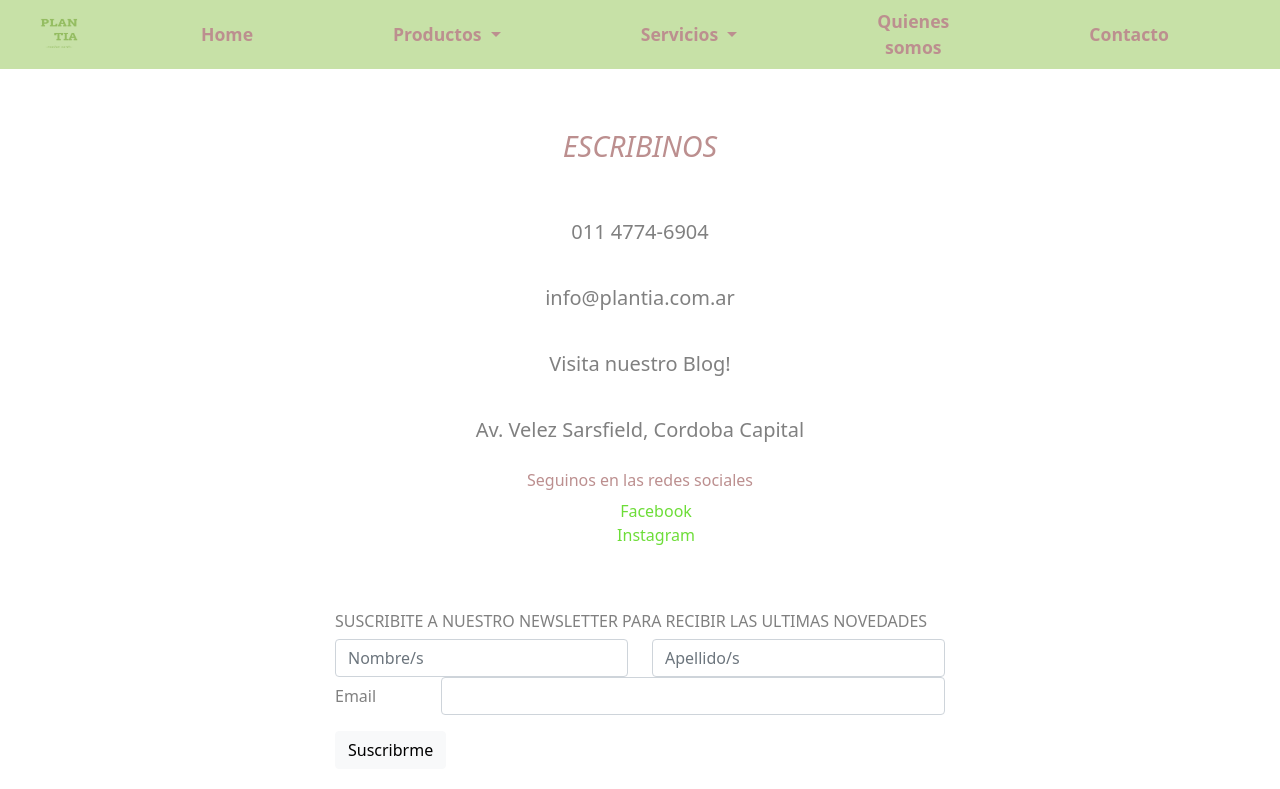
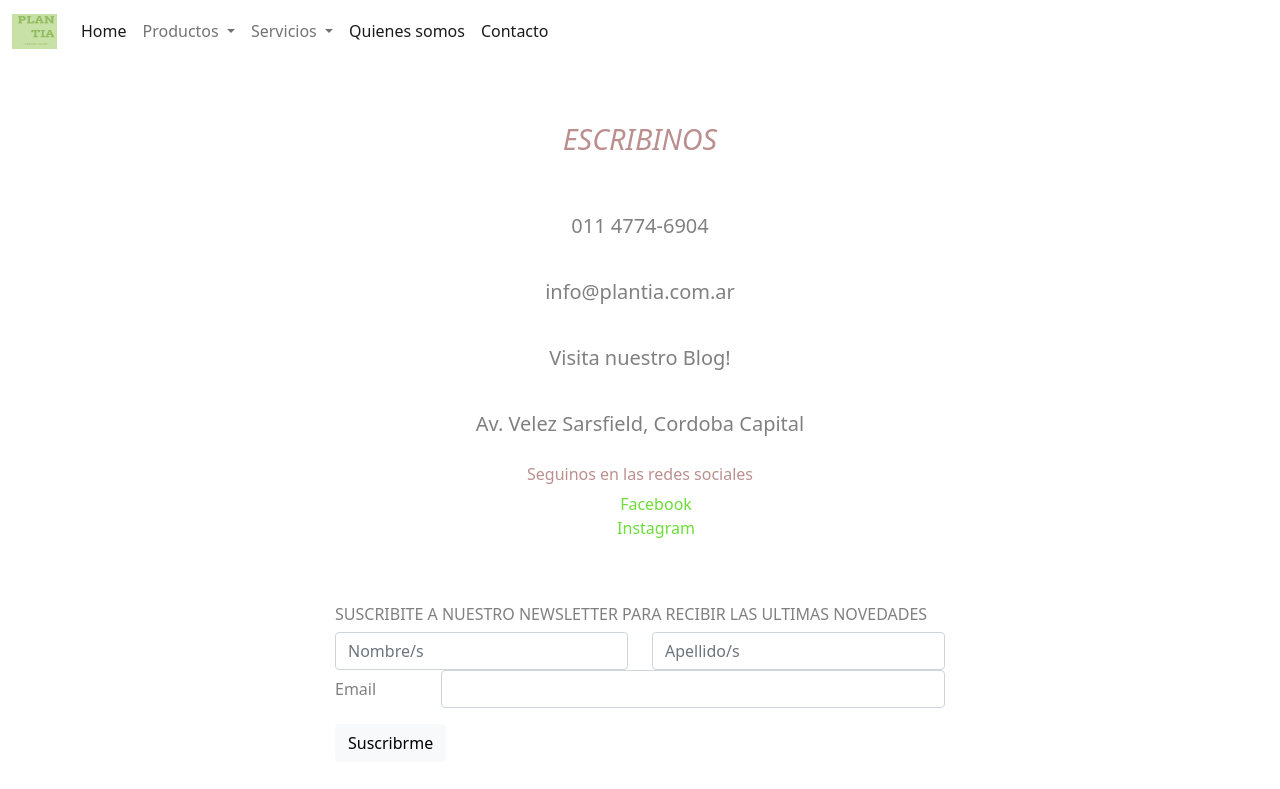
Before and after one commit to ccielomonterol/PLANTIA, a website: page contacto.html in a window 1280 px wide. Shown: the top 789 px of the page. Drawn offline with nearby package versions, Linux system fonts and the light colour scheme.

Commit message:
cambios en scss

```diff
--- a/scss/estilo.scss
+++ b/scss/estilo.scss
@@ -9,37 +9,7 @@
   .listaMenu {
     list-style: none inside,
   }
-  .navnav {
-    background-color: #C7E1A7 !important;
-  }
-  .item{
-    font-size: 1.1rem;
-    font-weight: 600;
-    margin: auto !important;
-    padding: 0px 35px !important;
-    color: rosybrown !important;
-       ul  {
-    background-color: #C7E1A7;
-        li {
-          transition: all 0.5s;
-        };
-        li:hover {
-          transform: scale(1.1);
-          text-decoration: underline;
-        }
-        a {
-    color: rosybrown;
-}
-}
-}
-.submenuboot {
-  li{
-    transition: all 0.5s;
-    li:hover {
-      transform: scale(1.1);
-    }
-  }
-}
+
   /*FOOTER*/
   footer {
     grid-area: footer;
```
Also changed, not shown: index.html (+1 -1 lines), package.json (added, +17 -0 lines), css/estilo.css.
